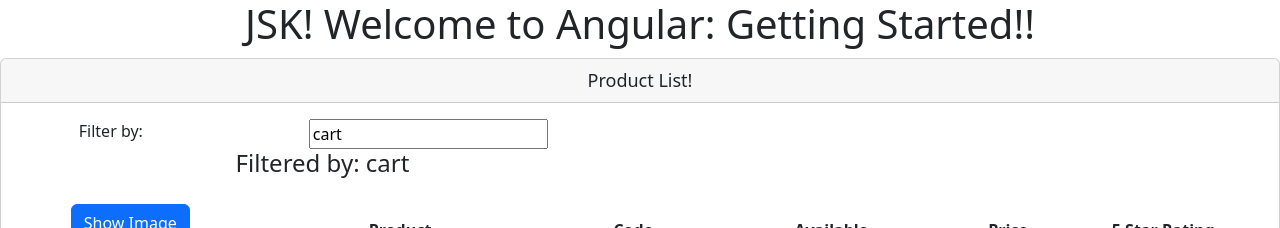
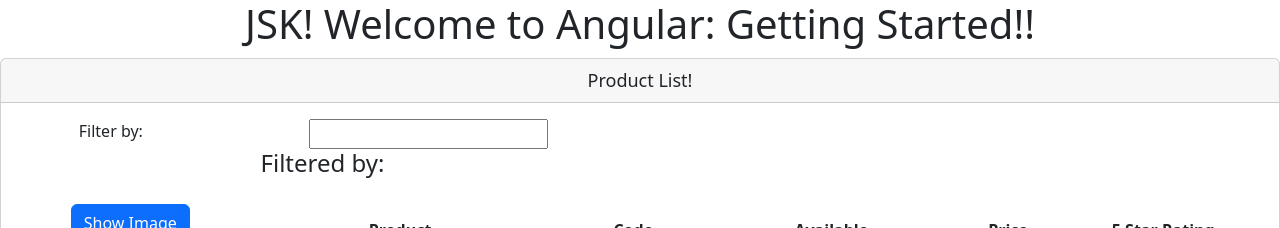
Before and after one commit to kinjal31995/Angular_Start, an Angular app: page / in a window 1280 px wide. Shown: the top 228 px of the page. Built offline with nearby package versions, Linux system fonts and the light colour scheme.

Commit message:
getter and setter

```diff
--- a/src/app/products/product-list.component.ts
+++ b/src/app/products/product-list.component.ts
@@ -10,7 +10,16 @@
   imageWidth: number = 50;
   imageMargin: number = 2;
   showImage: boolean = false;
-  listFilter: string = 'cart';
+  private _listFilter: string = '';
+  get llistFilter(): string {
+    return this._listFilter;
+  }
+
+  set listFilter(value: string) {
+    this._listFilter = value;
+    console.log('setter:', value);
+  }
+
   products: IProduct[] = [
     {
       productId: 1,
```
